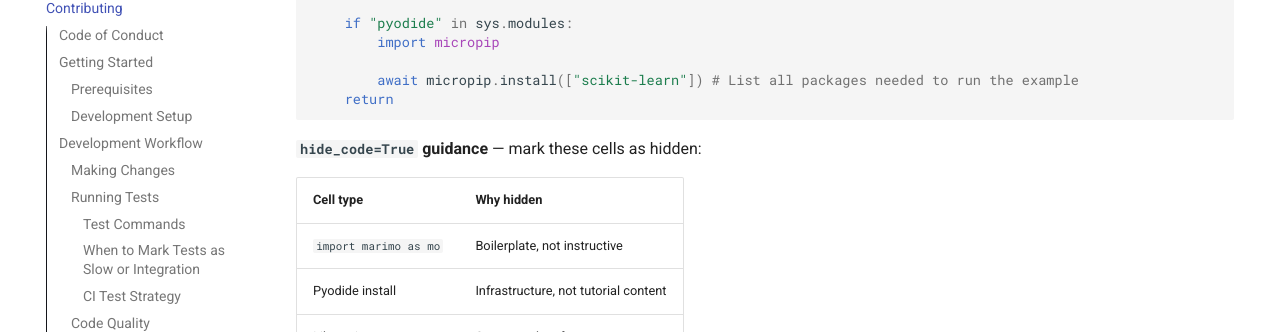
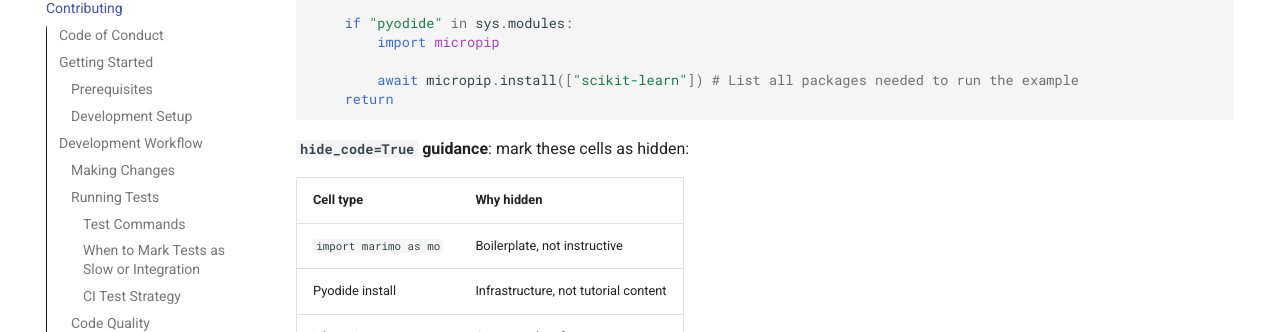
Before and after one commit to stateful-y/sklearn-wrap, an MkDocs documentation site: the page built from docs/pages/contributing.md, in a window 1280 px wide and 900 px high, scrolled down 5470 px. Shown: the part 121-453 px from the top of the window. Built offline with MkDocs 1.6.1 and Material for MkDocs 9.7.7, drawn with Linux system fonts in a browser that asks for light colours; comment, search, counter and statistics services are not loaded.

Commit message:
docs: replace em-dashes with standard punctuation

````diff
--- a/docs/pages/contributing.md
+++ b/docs/pages/contributing.md
@@ -422,7 +422,7 @@ Create a new marimo notebook in `examples/<name>.py`:
        return
    ```
 
-   **`hide_code=True` guidance** — mark these cells as hidden:
+   **`hide_code=True` guidance**: mark these cells as hidden:
 
    | Cell type | Why hidden |
    |-----------|-----------|
````
Also changed, not shown: README.md (+1 -1 lines).
